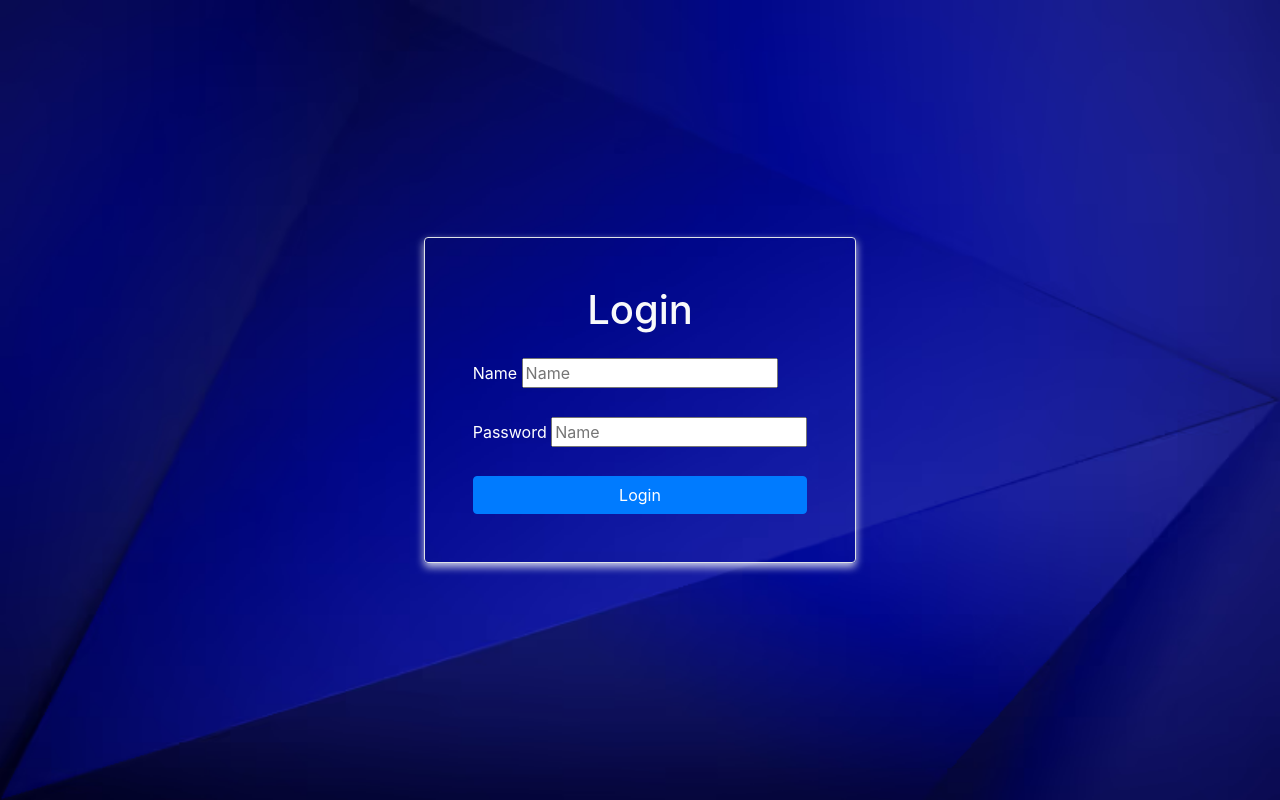
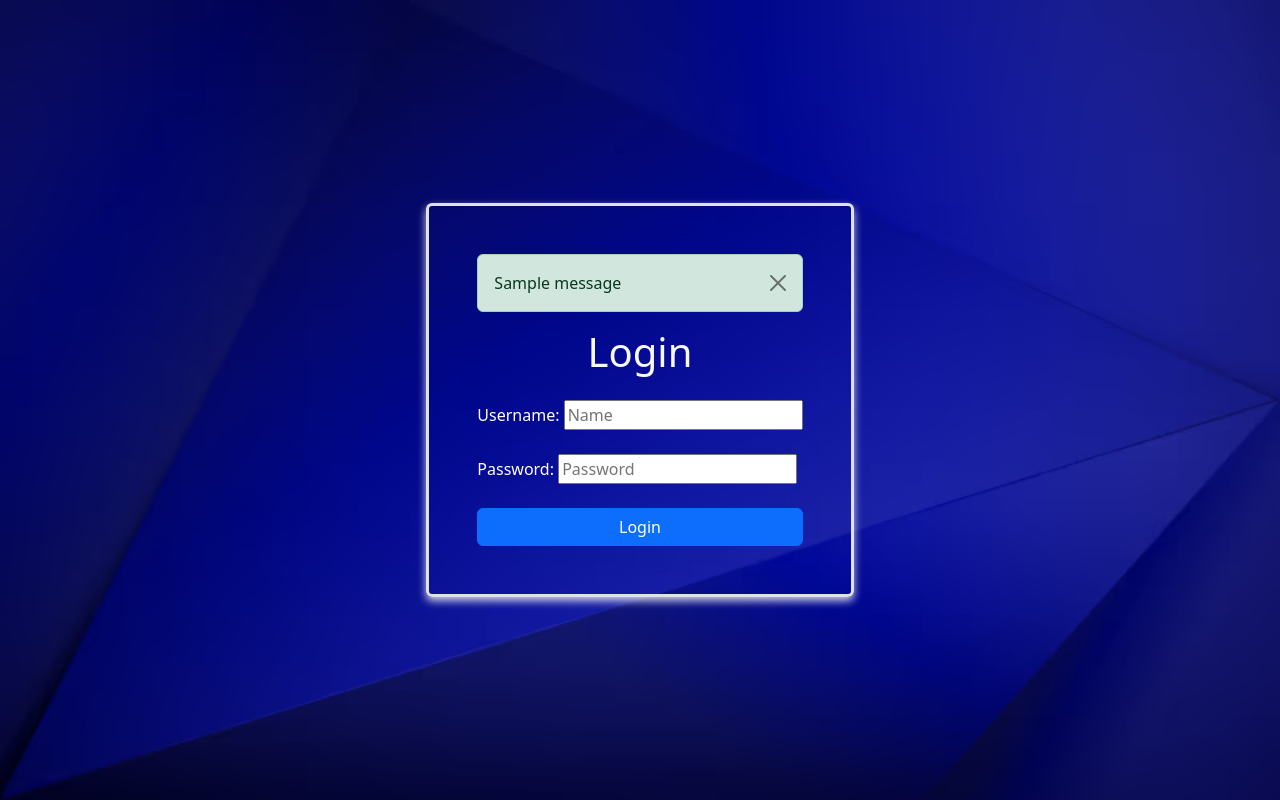
Before and after one commit to D-Eva-Code/Project_management_system, a Django app: page /user/login/ in a window 1280 px wide. Run offline with Django 5.2, Linux system fonts and the light colour scheme; tables that the repository leaves empty hold one stand-in row (values such as "Sample post"); one stand-in notice (Sample message) is shown; some libraries are stand-ins or nearby versions.

Commit message:
fixed login authentication and routing

```diff
--- a/project_management_system/project_management_system/settings.py
+++ b/project_management_system/project_management_system/settings.py
@@ -131,6 +131,6 @@ DEFAULT_AUTO_FIELD = 'django.db.models.BigAutoField'
 CRISPY_ALLOWED_TEMPLATE_PACKS = "bootstrap5"
 CRISPY_TEMPLATE_PACK="bootstrap5"
 
-LOGIN_REDIRECT_URL="login.html"
+LOGIN_REDIRECT_URL="/"
 LOGIN_URL="login"
 AUTH_USER_MODEL= "userapp.CustomUser"
--- a/project_management_system/projectapp/templates/student_dashboard.html
+++ b/project_management_system/projectapp/templates/student_dashboard.html
@@ -9,7 +9,7 @@
 </head>
 <body>
    <div class= "container">
-        <h1>Hello</h1>
+        <h1>Welcome to Student Dashboard</h1>
 
    </div>
 </body>
--- a/project_management_system/projectapp/templates/supervisor_dashboard.html
+++ b/project_management_system/projectapp/templates/supervisor_dashboard.html
@@ -9,7 +9,7 @@
 </head>
 <body>
    <div class= "container">
-        <h1>Hello</h1>
+        <h1>Welcome to Supervisor Dashboard</h1>
 
    </div>
 </body>
--- a/project_management_system/static/css/style.css
+++ b/project_management_system/static/css/style.css
@@ -1,7 +1,7 @@
 .loginlink{
     /* position: absolute;
-    top:40px;
-    right: 150px;*/
+    top:40px;*/
+    right: 150px;
     color: white;
     text-decoration: underline;
     font-weight: bold;
--- a/project_management_system/userapp/admin.py
+++ b/project_management_system/userapp/admin.py
@@ -1,7 +1,7 @@
 from django.contrib import admin
 from userapp.models import CustomUser
 # Register your models here.
-admin.site.register(CustomUser)
+@admin.register(CustomUser)
 
 class CustomUserAdmin(admin.ModelAdmin):
     list_display= ['username', 'role', 'get_role', 'department', 'supervisor']
--- a/project_management_system/userapp/templates/login.html
+++ b/project_management_system/userapp/templates/login.html
@@ -6,22 +6,11 @@
     <meta charset="UTF-8">
     <meta name="viewport" content="width=device-width, initial-scale=1.0">
     <title>Login</title>
-    <link href = "{% static 'css/style.css' %}" rel= "stylesheet">
-    {% comment %} <link rel="https://cdn.jsdelivr.net/npm/bootstrap@5.3.2/dist/css/bootstrap.min.css" rel="stylesheet"> {% endcomment %}
-     <link rel="stylesheet" href="https://cdn.jsdelivr.net/npm/bootstrap@4.3.1/dist/css/bootstrap.min.css" integrity="sha384-ggOyR0iXCbMQv3Xipma34MD+dH/1fQ784/j6cY/iJTQUOhcWr7x9JvoRxT2MZw1T" crossorigin="anonymous">
-    <script src="https://maxcdn.bootstrapcdn.com/bootstrap/3.2.0/js/bootstrap.min.js"></script>
+    <link href="https://cdn.jsdelivr.net/npm/bootstrap@5.3.3/dist/css/bootstrap.min.css" rel="stylesheet">
+    <script src="https://cdn.jsdelivr.net/npm/bootstrap@5.3.3/dist/js/bootstrap.bundle.min.js"></script>
+    <link href = "{% static 'css/style.css' %}" rel="stylesheet">
 </head>
 <body>
-   {% comment %} <div class="alert alert-info mt-5" role="alert">
-            {% if messages %}
-
-                    <div class="alert alert-{{ message.tags }} alert-dismissible fade show" role="alert">
-                        {{ messages }}
-                    <button type="button" class="btn-close" data-bs-dismiss="alert" aria-label="Close"></button>
-                </div>
-
-            {% endif %}
-            </div> {% endcomment %}
 
         <div class="d-flex justify-content-center align-items-center"
          style='background-image: url("{% static 'images/aces_blue.avif' %}");
@@ -33,13 +22,21 @@
         <!-- Form container -->
 
         <div class="border border-3 p-5 rounded bg-transparent m-4 light-shadow" style="min-width: 350px; positon:relative">
+            {% if messages %}
+                {% for message in messages %}
+                    <div class="alert alert-{{ message.tags }} alert-dismissible fade show" role="alert">
+                        {{ message }}
+                        <button type="button" class="btn-close" data-bs-dismiss="alert" aria-label="Close"></button>
+                    </div>
+                {% endfor %}
+            {% endif %}
             <h1 class="mb-4 text-light text-center">Login</h1>
-            <form method="post">
+            <form method="POST" action="{% url 'login' %}" id="loginForm">
                 {% csrf_token %}
-                <label for="Name">Name</label>
-                <input type="text" placeholder="Name"><br><br>
-                <label for="Name">Password</label>
-                <input type="text" placeholder="Name"><br><br>
+                <label for="username">Username:</label>
+                <input autocomplete="on" type="text" id="username" placeholder="Name" name="username"><br><br>
+                <label for="password" >Password:</label>
+                <input type="password" id="password" placeholder="Password" name="password"><br><br>
                 <button type="submit" class="btn btn-primary w-100">Login</button>
             </form>
         </div>
--- a/project_management_system/userapp/templates/register.html
+++ b/project_management_system/userapp/templates/register.html
@@ -33,7 +33,7 @@
         <!-- Form container -->
 
         <div class="border border-3 p-5 rounded bg-transparent m-4 light-shadow" style="min-width: 350px; ">
-            <a href= "{% url 'login' %}" class="loginlink fw-bold position-absolute top-5 m-3 end-5">Login</a>
+            <a href= "{% url 'login' %}" class="loginlink fw-bold position-absolute top-5 m-3 end-0">Login</a>
 
             <h1 class="mb-4 text-light">Register on ProjLink</h1>
             <form method="POST" action="{% url 'register' %}">
--- a/project_management_system/userapp/urls.py
+++ b/project_management_system/userapp/urls.py
@@ -1,8 +1,8 @@
 from django.urls import path
 from . import views
-from django.contrib.auth import views as auth_views
+# from django.contrib.auth import views as auth_views
 
 urlpatterns=[
     path('register/', views.register, name='register'),
-    path('login/', auth_views.LoginView.as_view(template_name= 'login.html'), name='login'),
+    path('login/', views.RoleBasedLoginView.as_view(template_name= 'login.html'), name='login'),
 ]
--- a/project_management_system/userapp/views.py
+++ b/project_management_system/userapp/views.py
@@ -1,6 +1,9 @@
 from django.shortcuts import render, redirect
 from .forms import Userform
 from django.contrib import messages
+from django.contrib.auth.views import LoginView
+from django.urls import reverse
+
 
 # Create your views here.
 
@@ -25,3 +28,17 @@ def register(request):
     else:
         form= Userform()
     return render(request, "register.html", {"form": form})
+
+class RoleBasedLoginView(LoginView):
+    template_name = "login.html"
+
+    def form_invalid(self, form):
+        messages.error(self.request, "Invalid username or password.")
+        return super().form_invalid(form)#super here refers to formview. which handles form validation, rerendering and submission
+
+    def get_success_url(self):
+        if self.request.user.role == "student":
+            return reverse("project:student_dashboard")
+        elif self.request.user.role == "supervisor":
+            return reverse("project:supervisor_dashboard")
+        return reverse("register")
```
Also changed, not shown: project_management_system/db.sqlite3.
